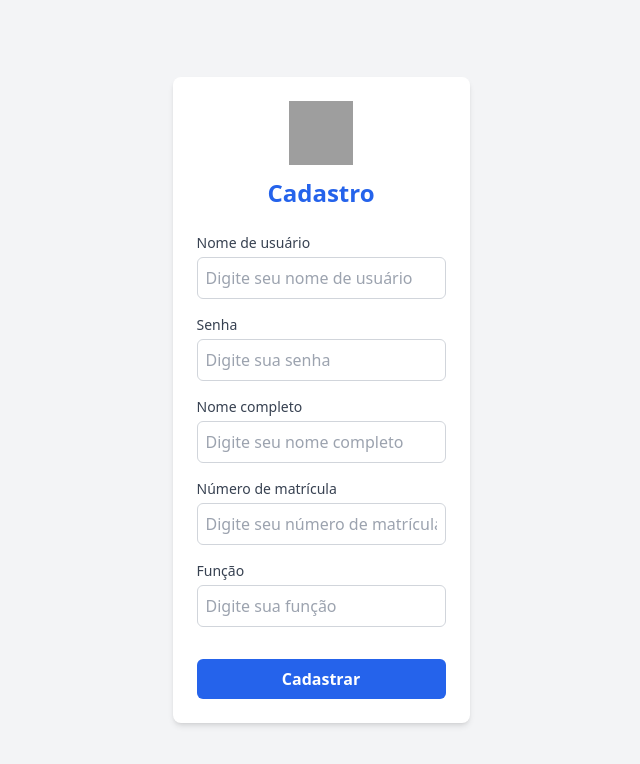
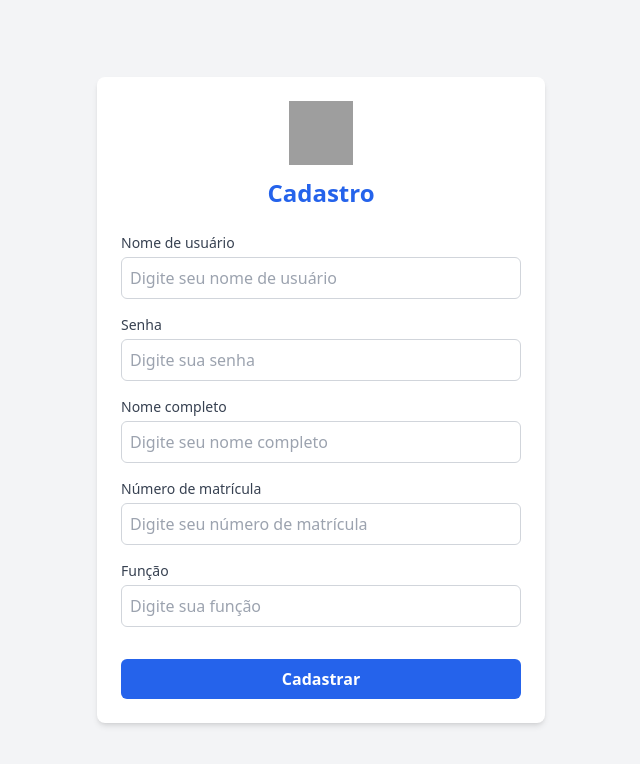
Before and after one commit to Samlxrd/front-smartcampusair, a React (Vite) app: page /register in a window 1280 px wide. Shown: the top 764 px of the page, without its empty margins (319-959 px from the left). Built offline with nearby package versions, Linux system fonts and the light colour scheme; grey boxes are pictures that could not be loaded.

Commit message:
correção estilos

```diff
--- a/src/pages/RegisterPage.tsx
+++ b/src/pages/RegisterPage.tsx
@@ -2,7 +2,7 @@ import { RegisterForm } from "../components/register-form";
 
 export function RegisterPage() {
     return (
-        <div className="flex justify-center items-center h-screen">
+        <div>
             <RegisterForm/>
         </div>
     )
```
